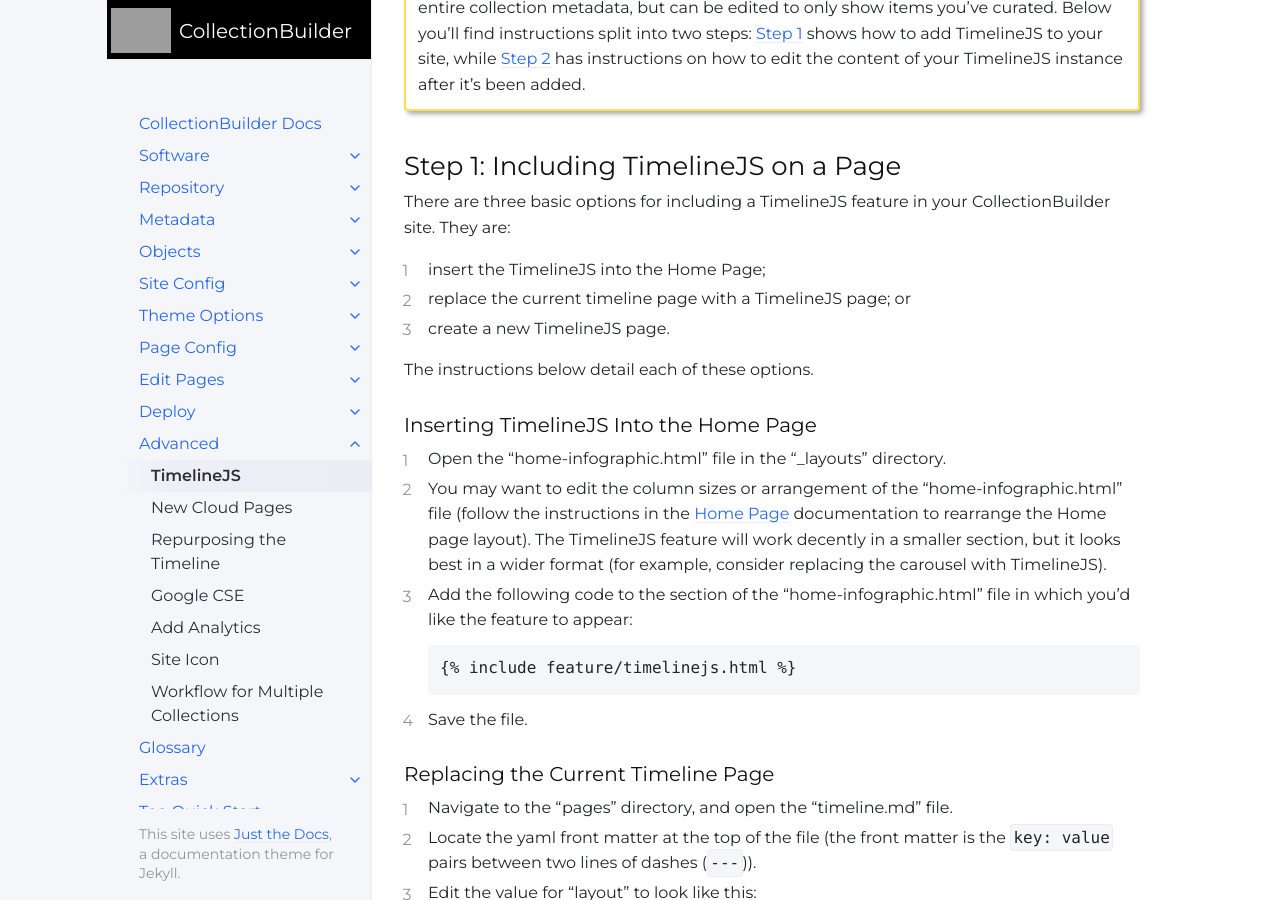
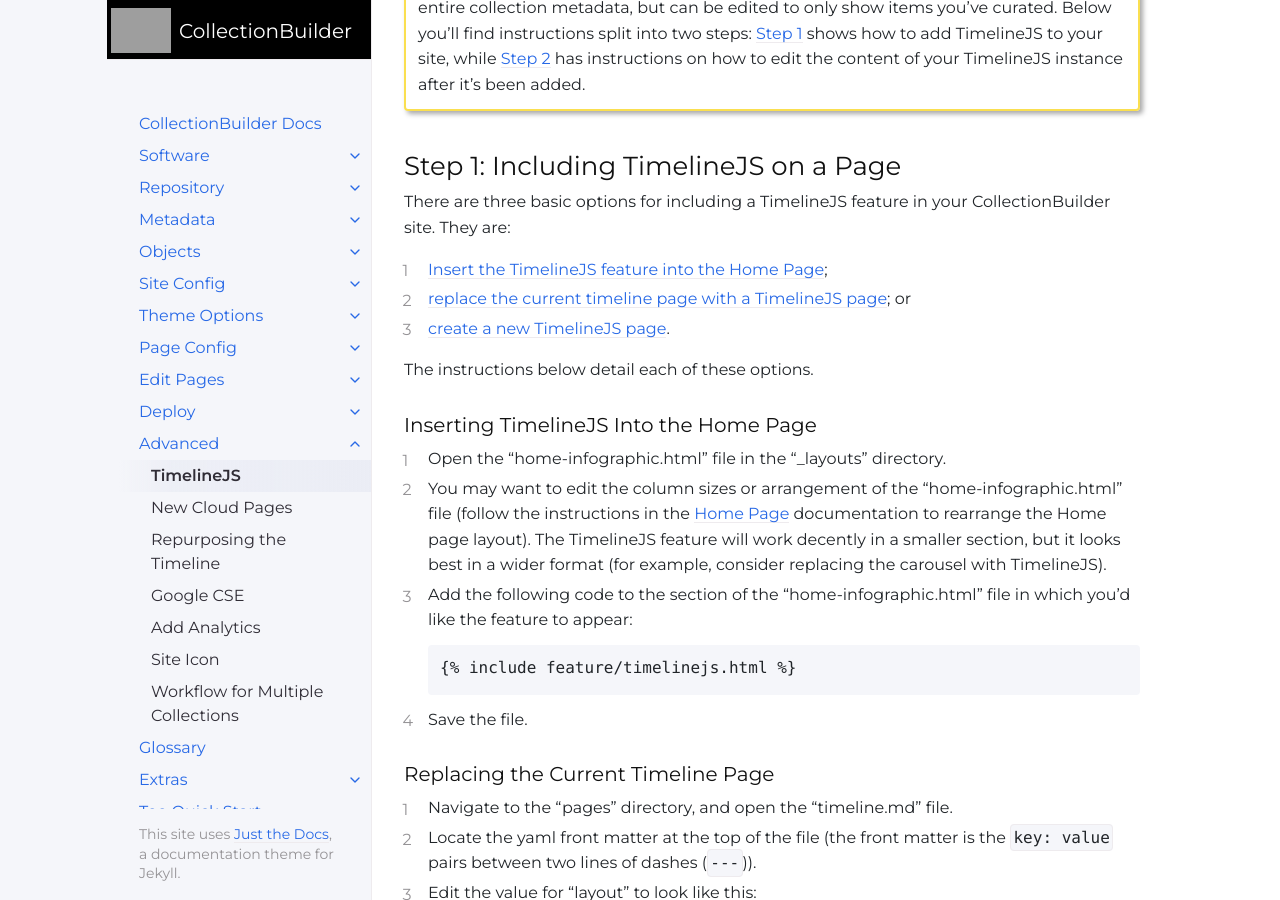
Before and after one commit to CollectionBuilder/cb-docs, a Jekyll site: the page built from docs/advanced/timelinejs.md, in a window 1280 px wide and 900 px high, scrolled down 318 px. Built offline with Jekyll 4.4.1, drawn with Linux system fonts in a browser that asks for light colours.

Commit message:
easier reading for timelinejs

````diff
--- a/docs/advanced/timelinejs.md
+++ b/docs/advanced/timelinejs.md
@@ -17,16 +17,16 @@ Below you'll find instructions split into two steps: [Step 1](#step-1-including-
 
 There are three basic options for including a TimelineJS feature in your CollectionBuilder site. They are:
 
-1. insert the TimelineJS into the Home Page;
-2. replace the current timeline page with a TimelineJS page; or
-3. create a new TimelineJS page.
+1. [Insert the TimelineJS feature into the Home Page](#inserting-timelinejs-into-the-home-page);
+2. [replace the current timeline page with a TimelineJS page](#replacing-the-current-timeline-page); or
+3. [create a new TimelineJS page](#creating-a-new-timeline-page--nav-dropdown).
 
 The instructions below detail each of these options.
 
 ### Inserting TimelineJS Into the Home Page
 
 1. Open the "home-infographic.html" file in the "_layouts" directory.
-2. You may want to edit the column sizes or arrangement of the "home-infographic.html" file (follow the instructions in the [Home Page]({{ '/home/' | relative_url }}) documentation to rearrange the Home page layout). The TimelineJS feature will work decently in a smaller section, but it looks best in a wider format (for example, consider replacing the carousel with TimelineJS).
+2. You may want to edit the column sizes or arrangement of the "home-infographic.html" file (follow the instructions in the [Home Page]({{ '/docs/pages/home/' | relative_url }}) documentation to rearrange the Home page layout). The TimelineJS feature will work decently in a smaller section, but it looks best in a wider format (for example, consider replacing the carousel with TimelineJS).
 3. Add the following code to the section of the "home-infographic.html" file in which you'd like the feature to appear:
 ```
 {% raw %}{% include feature/timelinejs.html %}{% endraw %}
````
